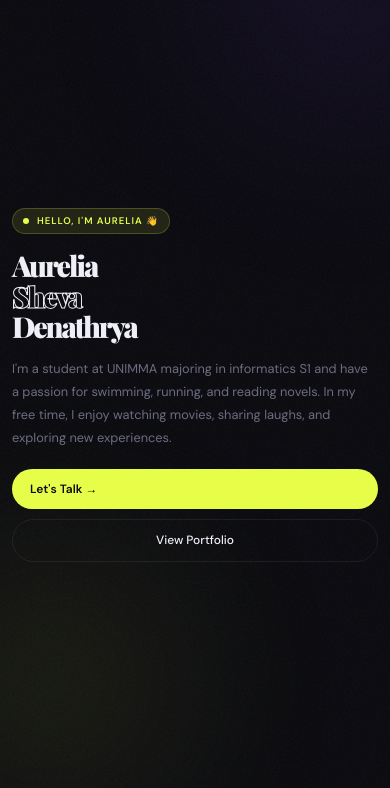
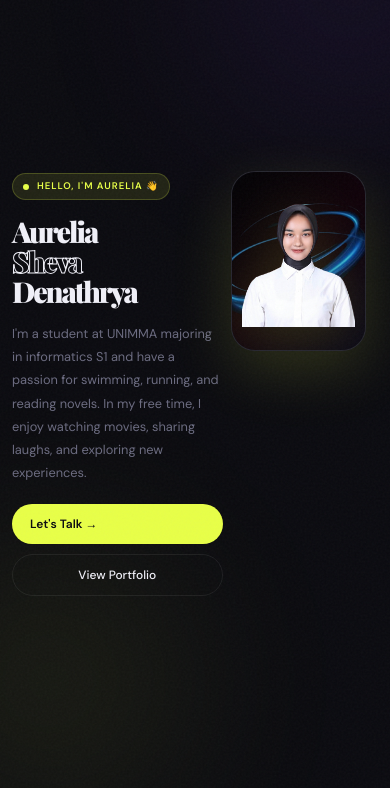
Before and after one commit to aureliasheva/Portofolio-html, a plain HTML site: page index.html in a window 390 px wide. Shown: the part 56-844 px from the top of the page. Drawn offline with nearby package versions, Linux system fonts and the light colour scheme.

Commit message:
Enhance hero section styling: adjust image properties, add hover effects, and improve layout responsiveness

```diff
--- a/index.html
+++ b/index.html
@@ -56,7 +56,7 @@
           <div class="hero-card-bg">
           </div>
           <div class="hero-avatar">
-            <img src="foto/foto.png" alt="Aurelia Avatar" style="width:80%; opacity:0.9;">
+            <img src="foto/foto.png" alt="Aurelia Avatar">
           </div>
         </div>
       </div>
--- a/style.css
+++ b/style.css
@@ -251,6 +251,7 @@
 
   .hero-image-wrap {
     position: relative;
+    z-index: 2;
   }
 
   .hero-card {
@@ -261,6 +262,13 @@
     position: relative;
     aspect-ratio: 4/5;
     max-height: 520px;
+    box-shadow: 0 20px 60px rgba(232, 255, 71, 0.15);
+    transition: transform 0.3s ease, box-shadow 0.3s ease;
+  }
+
+  .hero-card:hover {
+    transform: translateY(-5px);
+    box-shadow: 0 30px 80px rgba(232, 255, 71, 0.25);
   }
 
   .hero-card-img {
@@ -271,20 +279,32 @@
     align-items: center;
     justify-content: center;
     background: linear-gradient(135deg, #020205 0%, #0f0109 50%, #050313 100%);
+    position: relative;
+    z-index: 2;
   }
 
   .hero-avatar {
-    width: 80%;
-    height: 70%;
+    width: 85%;
+    height: 75%;
     display: flex;
     align-items: flex-end;
     justify-content: center;
     padding-bottom: 0;
+    z-index: 3;
+    position: relative;
+  }
+
+  .hero-avatar img {
+    width: 100%;
+    height: auto;
+    opacity: 1;
+    filter: drop-shadow(0 10px 30px rgba(232, 255, 71, 0.2));
+    object-fit: contain;
   }
 
   .hero-avatar svg {
     width: 80%;
-    opacity: 0.9;
+    opacity: 1;
   }
 
   .hero-card-bg {
@@ -929,8 +949,15 @@
     .hamburger { display: flex; }
     section { padding: 60px 20px; }
     #home { padding: 80px 20px 40px; }
-    .hero-inner { grid-template-columns: 1fr; gap: 30px; }
-    .hero-image-wrap { display: none; }
+    .hero-inner { grid-template-columns: 1.2fr 1fr; gap: 20px; }
+    .hero-image-wrap {
+      display: block;
+      min-width: 150px;
+    }
+    .hero-card {
+      max-height: 280px;
+      aspect-ratio: 3/4;
+    }
     .hero-blob-1 { width: 300px; height: 300px; }
     .hero-blob-2 { width: 250px; height: 250px; }
     h1.hero-title { font-size: clamp(2.2rem, 5vw, 3.5rem); }
@@ -975,7 +1002,19 @@
     .hamburger span { width: 22px; }
     section { padding: 50px 16px; }
     #home { padding: 70px 16px 30px; }
-    .hero-inner { gap: 20px; }
+    .hero-inner {
+      grid-template-columns: 1fr 0.8fr;
+      gap: 12px;
+      align-items: flex-start;
+    }
+    .hero-image-wrap {
+      display: block;
+      min-width: 120px;
+    }
+    .hero-card {
+      max-height: 220px;
+      aspect-ratio: 3/4;
+    }
     .hero-blob-1, .hero-blob-2 { opacity: 0.1; }
     h1.hero-title {
       font-size: clamp(2rem, 5vw, 3rem);
@@ -1085,6 +1124,19 @@
     .logo { font-size: 1rem; }
     section { padding: 40px 12px; }
     #home { padding: 60px 12px 25px; }
+    .hero-inner {
+      grid-template-columns: 1fr 0.7fr;
+      gap: 8px;
+      align-items: flex-start;
+    }
+    .hero-image-wrap {
+      display: block;
+      min-width: 100px;
+    }
+    .hero-card {
+      max-height: 180px;
+      aspect-ratio: 3/4;
+    }
     h1.hero-title { font-size: 1.8rem; }
     .hero-tag { font-size: 0.6rem; }
     .hero-desc { font-size: 0.8rem; margin-bottom: 20px; }
```
